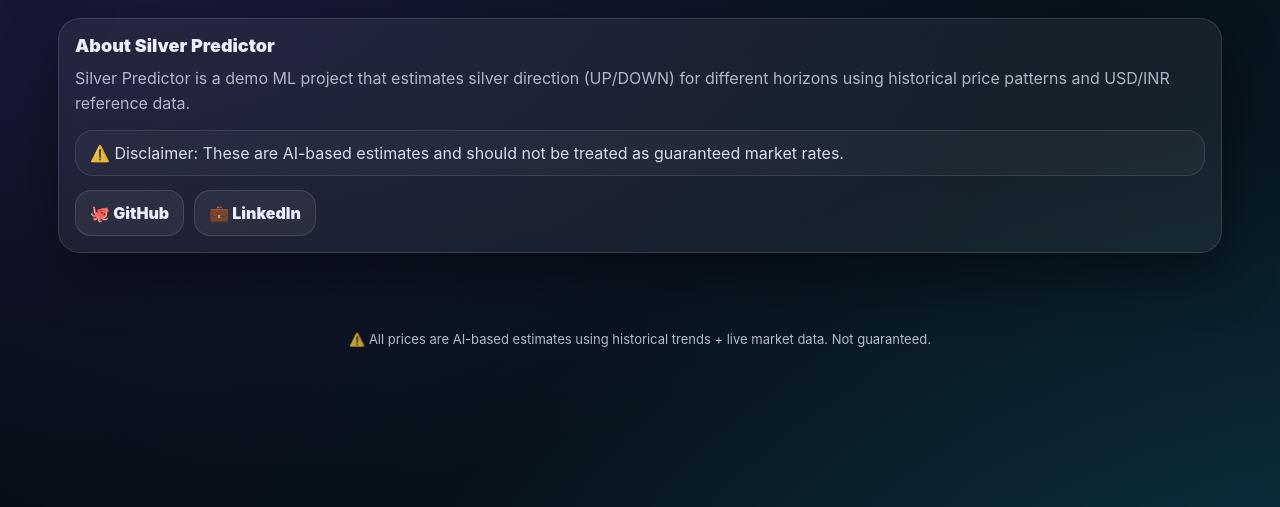
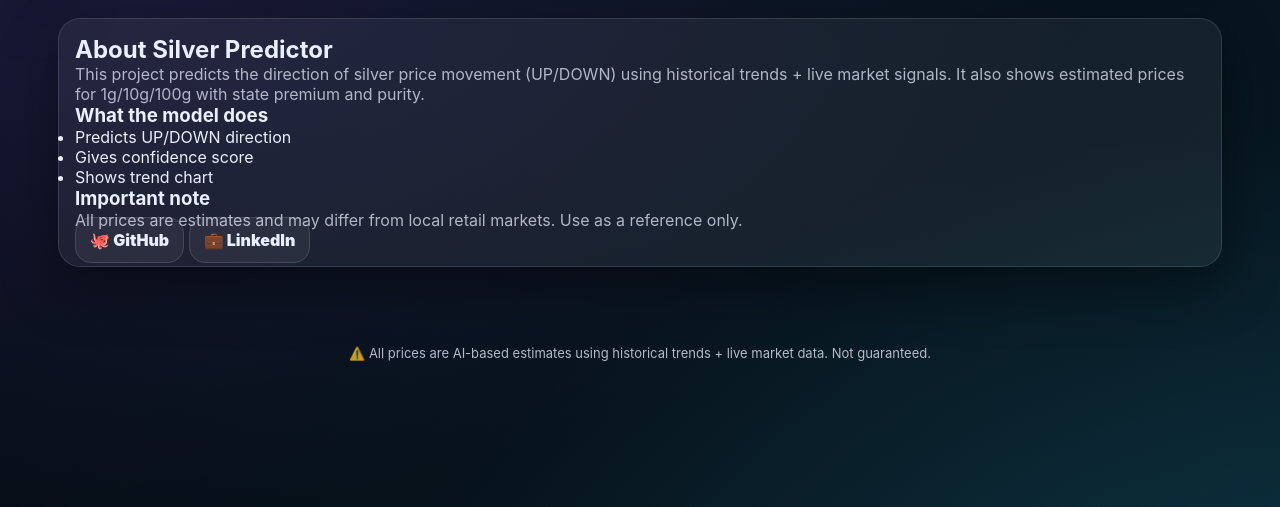
Before and after one commit to Bhavy123321/Silver-Price-Predictor, a Flask app: page /about in a window 1280 px wide. Shown: the part 74-581 px from the top of the page. Run offline with Flask 3, Linux system fonts and the light colour scheme; parts of the project's set-up code (start-up, migrations or seed data) failed here and were passed over.

Commit message:
Update about.html

```diff
--- a/templates/about.html
+++ b/templates/about.html
@@ -1,20 +1,34 @@
 {% extends "base.html" %}
 {% block content %}
 
-<div class="card">
-  <div class="card-title">About Silver Predictor</div>
-  <p class="lead" style="margin-top:10px;">
-    Silver Predictor is a demo ML project that estimates silver direction (UP/DOWN) for different horizons
-    using historical price patterns and USD/INR reference data.
+<div class="card page-card">
+  <h2>About Silver Predictor</h2>
+  <p class="muted">
+    This project predicts the direction of silver price movement (UP/DOWN) using historical trends + live market signals.
+    It also shows estimated prices for 1g/10g/100g with state premium and purity.
   </p>
 
-  <div class="notice" style="margin-top:14px;">
-    ⚠️ Disclaimer: These are AI-based estimates and should not be treated as guaranteed market rates.
+  <div class="split">
+    <div class="mini card-inner">
+      <h3>What the model does</h3>
+      <ul>
+        <li>Predicts UP/DOWN direction</li>
+        <li>Gives confidence score</li>
+        <li>Shows trend chart</li>
+      </ul>
+    </div>
+    <div class="mini card-inner">
+      <h3>Important note</h3>
+      <p class="muted">
+        All prices are estimates and may differ from local retail markets.
+        Use as a reference only.
+      </p>
+    </div>
   </div>
 
-  <div class="btn-row" style="margin-top:14px;">
-    <a class="btn-soft" href="{{ social.github }}" target="_blank">🐙 GitHub</a>
-    <a class="btn-soft" href="{{ social.linkedin }}" target="_blank">💼 LinkedIn</a>
+  <div class="connect">
+    <a class="btn-soft" href="{{ social.github }}" target="_blank" rel="noopener">🐙 GitHub</a>
+    <a class="btn-soft" href="{{ social.linkedin }}" target="_blank" rel="noopener">💼 LinkedIn</a>
   </div>
 </div>
 
```
